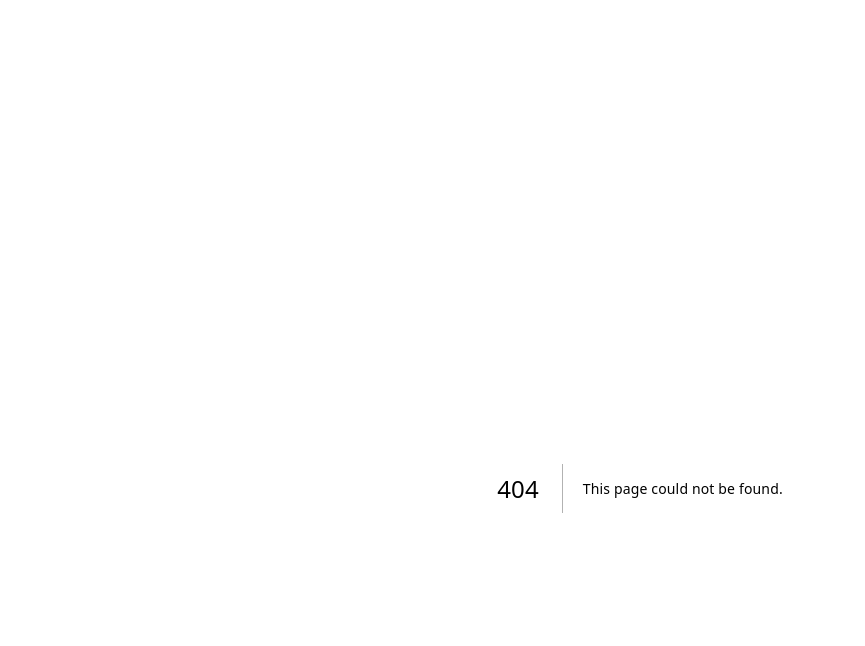
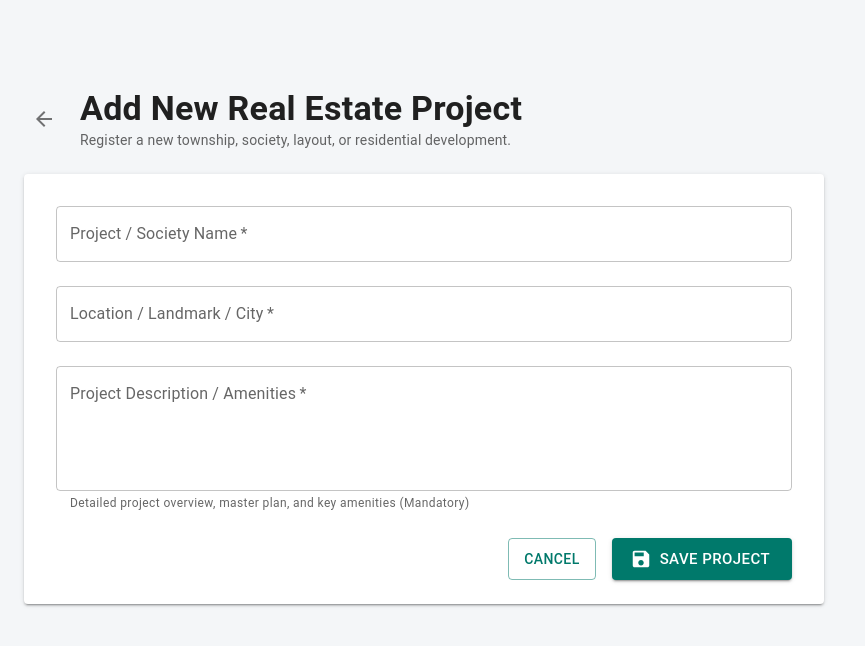
Before and after one commit to sachinvrm392/RealStateCRM, a Next.js app in the folder frontend/: page /projects/new in a window 1280 px wide. Before the commit this address had no page. Shown: the top 646 px of the page, without its empty margins (0-865 px from the left). Built offline with nearby package versions, Linux system fonts and the light colour scheme.

Commit message:
Make Project Description mandatory on Add/Edit Real Estate Project pages and dialogs

```diff
--- /dev/null
+++ b/frontend/src/app/projects/new/page.tsx
@@ -0,0 +1,142 @@
+'use client';
+import React, { useState } from 'react';
+import {
+  Box,
+  Card,
+  CardContent,
+  Typography,
+  TextField,
+  Button,
+  Grid,
+  CircularProgress,
+  Stack,
+  IconButton,
+} from '@mui/material';
+import ArrowBackIcon from '@mui/icons-material/ArrowBack';
+import SaveIcon from '@mui/icons-material/Save';
+import api from '../../../lib/api';
+import { useRouter } from 'next/navigation';
+import { useSnackbar } from 'notistack';
+
+export default function NewProjectPage() {
+  const router = useRouter();
+  const { enqueueSnackbar } = useSnackbar();
+  const [loading, setLoading] = useState(false);
+
+  const [form, setForm] = useState({
+    name: '',
+    location: '',
+    description: '',
+  });
+
+  const handleChange = (e: React.ChangeEvent<HTMLInputElement>) => {
+    setForm({ ...form, [e.target.name]: e.target.value });
+  };
+
+  const handleSubmit = async (e: React.FormEvent) => {
+    e.preventDefault();
+    if (!form.name?.trim()) {
+      enqueueSnackbar('Project / Society Name is required', { variant: 'error' });
+      return;
+    }
+    if (!form.location?.trim()) {
+      enqueueSnackbar('Location / Landmark / City is required', { variant: 'error' });
+      return;
+    }
+    if (!form.description?.trim()) {
+      enqueueSnackbar('Project Description is required', { variant: 'error' });
+      return;
+    }
+
+    setLoading(true);
+    try {
+      await api.post('/api/projects/', form);
+      enqueueSnackbar('Project added successfully', { variant: 'success' });
+      router.push('/projects');
+    } catch (err: any) {
+      const errorMsg = err.response?.data?.name?.[0] || err.response?.data?.detail || 'Failed to create project';
+      enqueueSnackbar(errorMsg, { variant: 'error' });
+    } finally {
+      setLoading(false);
+    }
+  };
+
+  return (
+    <Box sx={{ pb: 5 }}>
+      <Stack direction="row" alignItems="center" spacing={2} mb={3}>
+        <IconButton onClick={() => router.push('/projects')}>
+          <ArrowBackIcon />
+        </IconButton>
+        <Box>
+          <Typography variant="h4" fontWeight="bold">
+            Add New Real Estate Project
+          </Typography>
+          <Typography variant="body2" color="text.secondary">
+            Register a new township, society, layout, or residential development.
+          </Typography>
+        </Box>
+      </Stack>
+
+      <Card elevation={2} sx={{ maxWidth: 800 }}>
+        <CardContent sx={{ p: 4 }}>
+          <form onSubmit={handleSubmit}>
+            <Grid container spacing={3} sx={{ mb: 3 }}>
+              <Grid item xs={12}>
+                <TextField
+                  fullWidth
+                  label="Project / Society Name"
+                  name="name"
+                  value={form.name}
+                  onChange={handleChange}
+                  required
+                  placeholder="e.g. Green Valley Enclave, Palm Meadows"
+                />
+              </Grid>
+              <Grid item xs={12}>
+                <TextField
+                  fullWidth
+                  label="Location / Landmark / City"
+                  name="location"
+                  value={form.location}
+                  onChange={handleChange}
+                  required
+                  placeholder="e.g. Sector 82, Airport Road, Bangalore"
+                />
+              </Grid>
+              <Grid item xs={12}>
+                <TextField
+                  fullWidth
+                  multiline
+                  rows={4}
+                  label="Project Description / Amenities"
+                  name="description"
+                  value={form.description}
+                  onChange={handleChange}
+                  required
+                  placeholder="Total 150 plots, gated community with 40ft wide roads, underground electricity, clubhouse, 24/7 security..."
+                  helperText="Detailed project overview, master plan, and key amenities (Mandatory)"
+                />
+              </Grid>
+            </Grid>
+
+            <Stack direction="row" spacing={2} justifyContent="flex-end">
+              <Button variant="outlined" onClick={() => router.push('/projects')} disabled={loading}>
+                Cancel
+              </Button>
+              <Button
+                type="submit"
+                variant="contained"
+                color="primary"
+                size="large"
+                startIcon={<SaveIcon />}
+                disabled={loading}
+              >
+                {loading ? <CircularProgress size={24} /> : 'Save Project'}
+              </Button>
+            </Stack>
+          </form>
+        </CardContent>
+      </Card>
+    </Box>
+  );
+}
```
Also changed, not shown: frontend/src/app/projects/page.tsx (+13 -0 lines).
